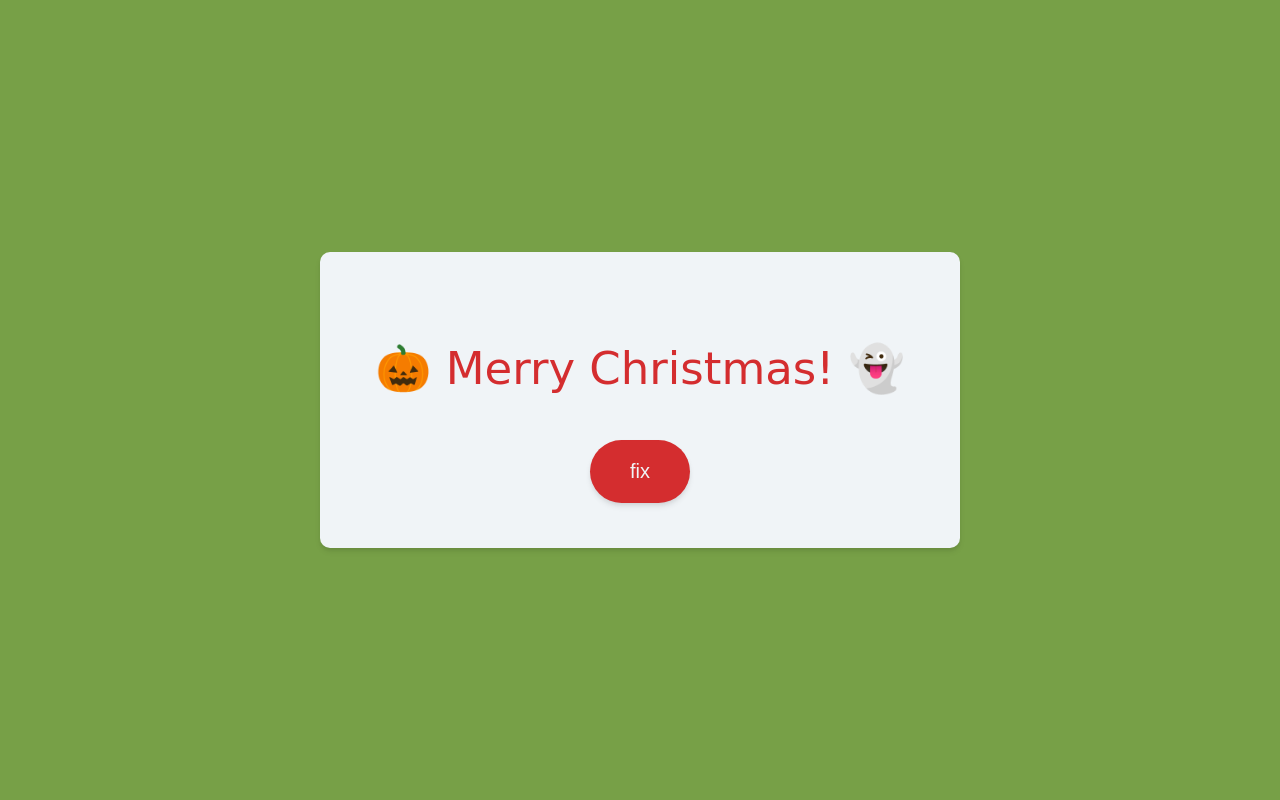
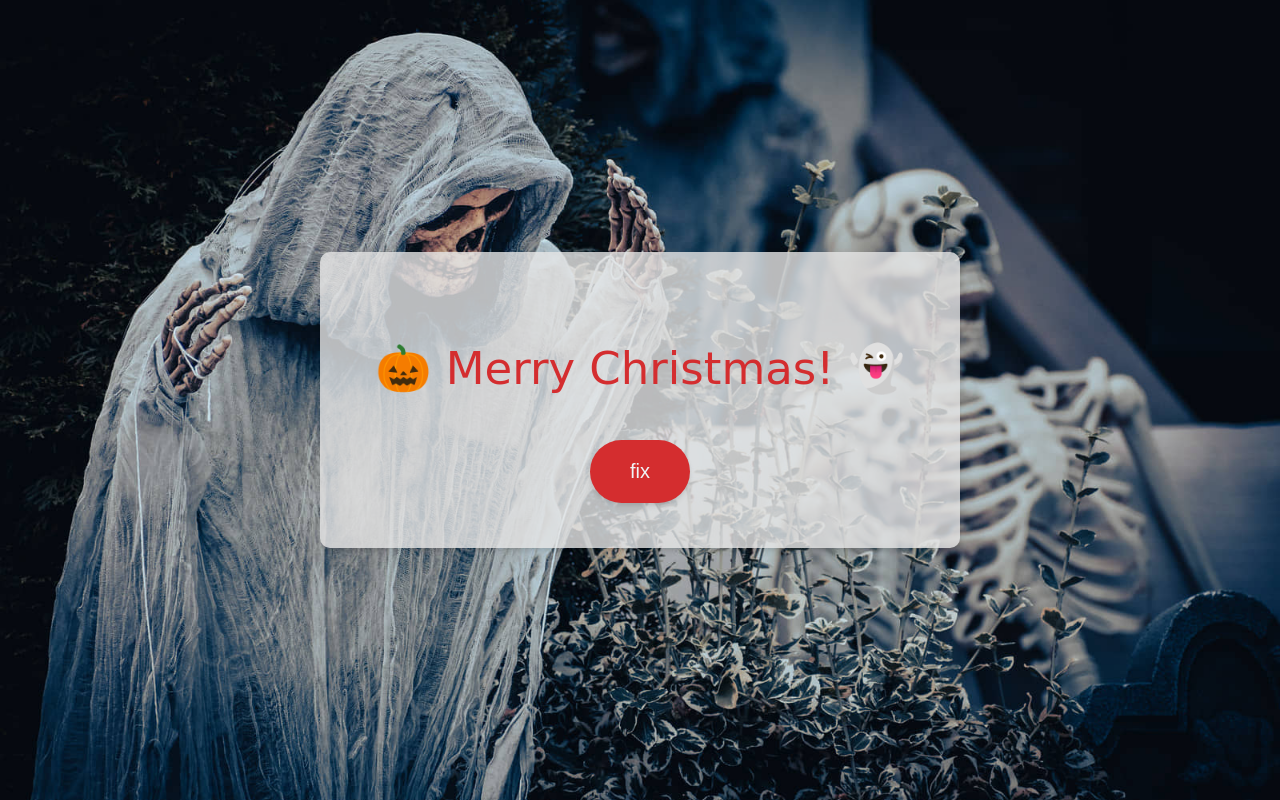
Before and after one commit to caffeinated-pixels/day03-dont-scare-your-relatives, a plain HTML site: page index.html in a window 1280 px wide. Drawn offline with Linux system fonts and the light colour scheme; a web font is replaced by a local one.

Commit message:
Add background images

```diff
--- a/index.js
+++ b/index.js
@@ -6,11 +6,12 @@ btn.addEventListener('click', fix)
 function fix() {
   greeting.style.fontFamily = 'Mountains of Christmas'
   greeting.textContent = '🎅 Merry Christmas! 🎄'
+  document.body.style.backgroundImage = `url('./images/christmas.jpg')`
+}
 
-  // Task:
-  // - Write a function to fix the UI problems with this Christmas message (make it Christmassy!)
-  // - Run the function when the Fix button is clicked.
-}
+// Task:
+// - Write a function to fix the UI problems with this Christmas message (make it Christmassy!)
+// - Run the function when the Fix button is clicked.
 
 //Stretch goals:
 // - Add an extra theme, and the option to switch between them.
--- a/style.css
+++ b/style.css
@@ -23,6 +23,9 @@ body,
 body {
   background-color: var(--light-green);
   height: 100vh;
+  background-image: url('./images/scary-skeletons.jpg');
+  background-size: cover;
+  background-position: center;
 }
 
 .container {
@@ -36,6 +39,7 @@ body {
   font-size: 45px;
   font-family: 'Rubik Beastly', cursive;
   color: var(--bright-red);
+  background-color: hsl(0, 0%, 90%, 0.8);
 }
 
 button {
```
Also changed, not shown: images/christmas.jpg (added), images/scary-skeletons.jpg (added).
